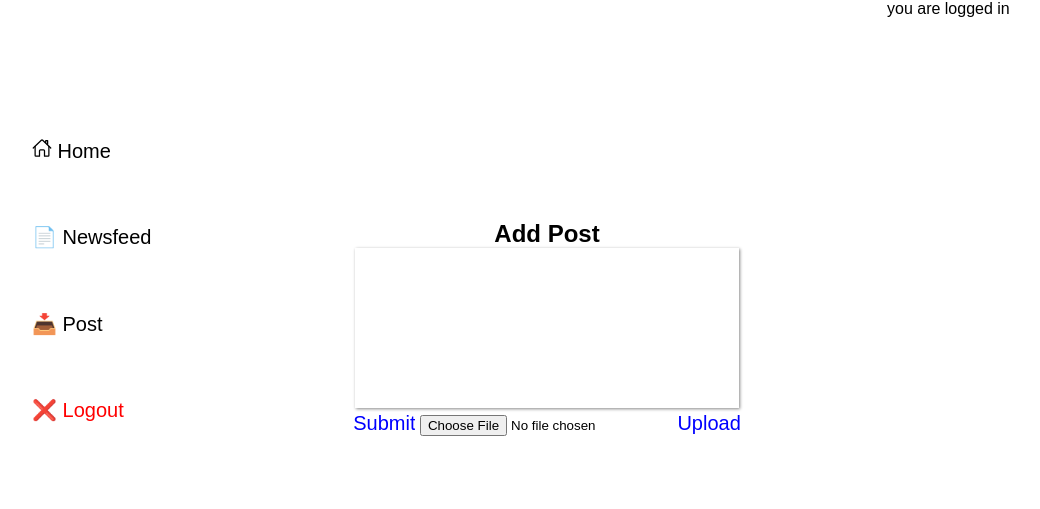
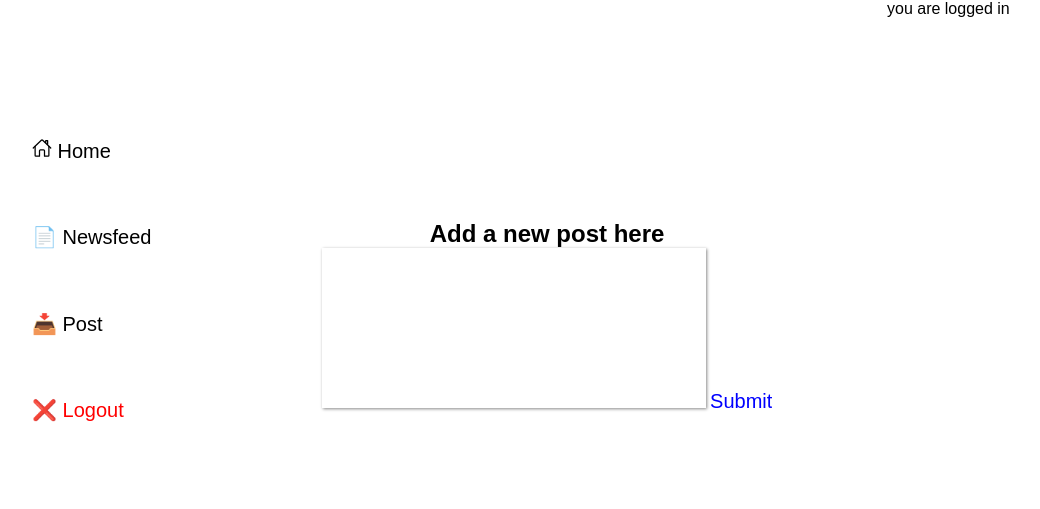
Before and after one commit to Joe-Powell/antisocial_media, a PHP site: page /post.php in a window 1280 px wide. Shown: the top 509 px of the page, without its empty margins (3-1043 px from the left). Run offline with PHP 8.4, Linux system fonts and the light colour scheme; the visitor is signed in with stand-in values (Sample User, id 1); some libraries are stand-ins or nearby versions.

Commit message:
Update addpostform.php

```diff
--- a/addpostform.php
+++ b/addpostform.php
@@ -1,27 +1,16 @@
 
-    <form class="add-post" method="POST" action="post.php" >
+     <form class="add-post" method="POST" action="post.php" >
+         <input type="hidden" name="author" value="<?php echo  $_SESSION['username'] ?>">
 
-        <div >
-            <input type="hidden" name="author" value="<?php echo  $_SESSION['username'] ?>">
+
+        <div class='textAreaDiv'>
+            <h2>Add a new post here</h2>
+            <textarea name="body" type='text' >
+            </textarea>
+            <input type="submit" name="submit" value="Submit" >
+
         </div>
 
-        <div class='textAreaDiv'>
-            <h2>Add Post</h2>
-            <textarea name="body" type='text' > </textarea>
-        </div>
+        <input type="hidden" name="inputId" value="<?php echo $_SESSION['userId']; ?>">
 
-        <div >
-            <input type="hidden" name="inputId" value="<?php echo $_SESSION['userId']; ?>">
-        </div>
-
-            <input type="submit" name="submit" value="Submit" >
-
-        <form action='upload.php' method='post' enctype='multipart/form-data'>
-            <input type='file' name='file'>
-            <button type='submit' name='uploadFile' >Upload</button>
-
-        </form>
-
-
-
-</form >
+    </form>
```
